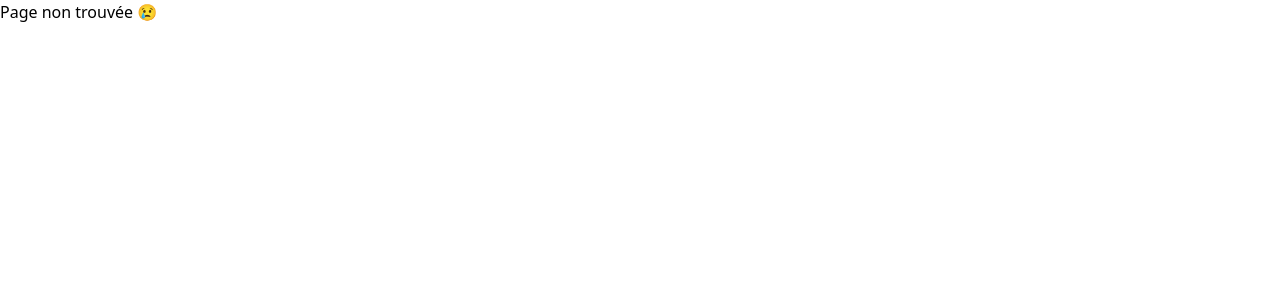
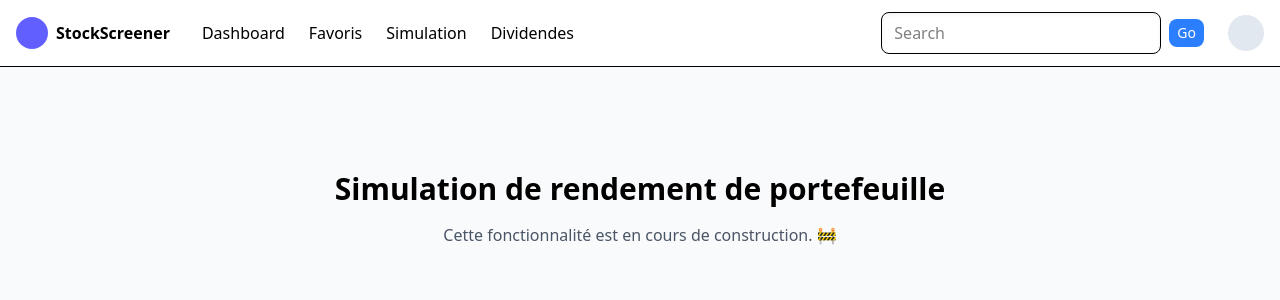
Before and after one commit to francois-larcin/stocks-screener-nestJS, a React (Vite) app in the folder frontend/: page /backtest in a window 1280 px wide. Shown: the top 300 px of the page. Built offline with nearby package versions, Linux system fonts and the light colour scheme; sample sign-in values are in the browser's storage.

Commit message:
Construction de pages fictives pour les parties simulation et dividendes

```diff
--- /dev/null
+++ b/frontend/src/components/ComingSoon.tsx
@@ -0,0 +1,10 @@
+export default function ComingSoon({ title }: { title: string }) {
+  return (
+    <div className="text-center py-20">
+      <h1 className="text-3xl font-bold mb-4">{title}</h1>
+      <p className="text-gray-600">
+        Cette fonctionnalité est en cours de construction. 🚧
+      </p>
+    </div>
+  );
+}
--- a/frontend/src/components/layout/Navbar.tsx
+++ b/frontend/src/components/layout/Navbar.tsx
@@ -29,7 +29,8 @@ export default function Navbar() {
         <nav className="flex items-center gap-6 ml-4">
           <NavLink to="/dashboard">Dashboard</NavLink>
           <NavLink to="/favorites">Favoris</NavLink>
-          <NavLink to="/backtest">Backtest</NavLink>
+          <NavLink to="/backtest">Simulation</NavLink>
+          <NavLink to="/dividends">Dividendes</NavLink>
         </nav>
 
         {/* Barre de recherche */}
--- /dev/null
+++ b/frontend/src/pages/BackTest/Backtest.tsx
@@ -0,0 +1,5 @@
+import ComingSoon from "../../components/ComingSoon";
+
+export default function Backtest() {
+  return <ComingSoon title="Simulation de rendement de portefeuille" />;
+}
--- /dev/null
+++ b/frontend/src/pages/Dividends/Dividends.tsx
@@ -0,0 +1,5 @@
+import ComingSoon from "../../components/ComingSoon";
+
+export default function Backtest() {
+  return <ComingSoon title="Calculateur de dividendes" />;
+}
--- a/frontend/src/router/App.router.tsx
+++ b/frontend/src/router/App.router.tsx
@@ -7,7 +7,9 @@ import RequireAuth from "./RequireAuth";
 import DashboardPage from "../pages/Dashboard";
 import FavPage from "../pages/Favorites/FavPage";
 import FavDetailPage from "../pages/Favorites/FavDetailPage";
-
+import AppLayout from "../components/layout/Layout.Navbar";
+import Backtest from "../pages/BackTest/Backtest";
+import Dividends from "../pages/Dividends/Dividends";
 
 export default function AppRouter() {
   return (
@@ -19,9 +21,13 @@ export default function AppRouter() {
 
       {/* Pages protégées */}
       <Route element={<RequireAuth />}>
-        <Route path="/dashboard" element={<DashboardPage />} />
-        <Route path="/favorites" element={<FavPage />}></Route>
-        <Route path="/favorites/:id" element={<FavDetailPage />}></Route>
+        <Route element={<AppLayout />}>
+          <Route path="/dashboard" element={<DashboardPage />} />
+          <Route path="/favorites" element={<FavPage />}></Route>
+          <Route path="/favorites/:id" element={<FavDetailPage />}></Route>
+          <Route path="/backtest" element={<Backtest />} />
+          <Route path="/dividends" element={<Dividends />} />
+        </Route>
       </Route>
 
       {/* 404 */}
```
